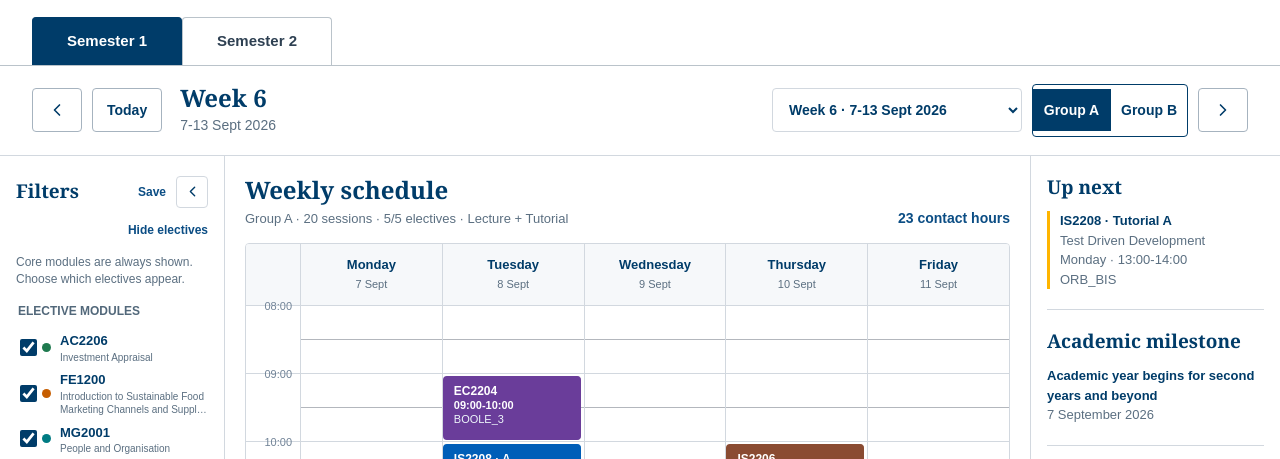
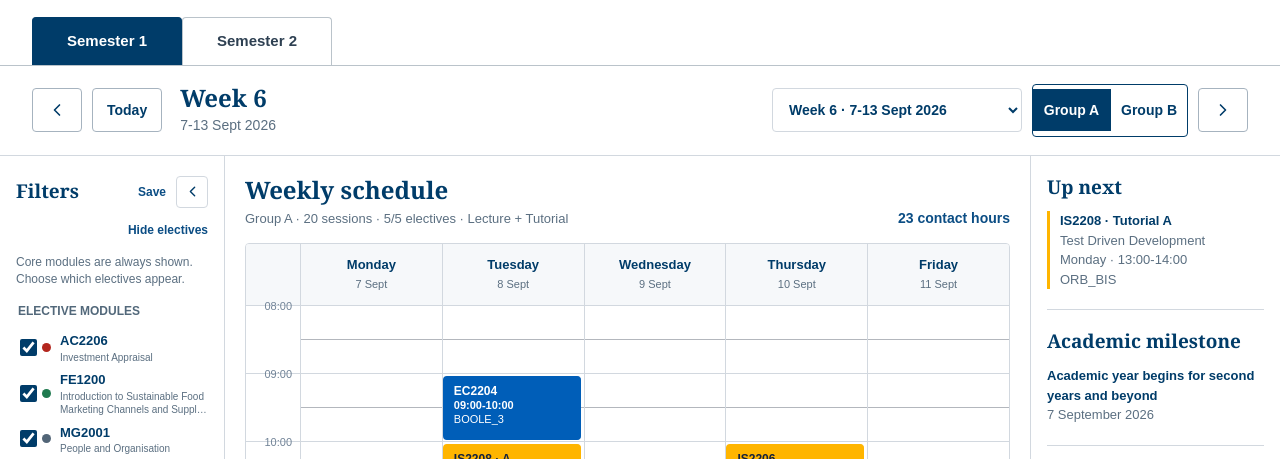
Before and after one commit to meetdanielme/UCC-BIS-Timetable, a plain HTML site: page schedule.html in a window 1280 px wide. Shown: the part 178-637 px from the top of the page. Drawn offline with Linux system fonts and the light colour scheme.

Commit message:
Colour timetable by subject area

```diff
--- a/schedule.html
+++ b/schedule.html
@@ -505,7 +505,7 @@
       border-left: 4px solid var(--module-color);
       border-radius: var(--radius-sm);
       background: var(--module-color);
-      color: #ffffff;
+      color: var(--module-text);
       font-size: 11px;
       line-height: 1.25;
     }
@@ -514,12 +514,13 @@
     .event.cancelled {
       border-color: #8f4d4d;
       background: #342020;
+      color: #ffffff;
       opacity: 0.8;
       text-decoration: line-through;
     }
     .event strong { display: block; overflow: hidden; text-overflow: ellipsis; white-space: nowrap; font-size: 12px; }
-    .event-time { color: #ffffff; font-weight: 600; }
-    .event-room { display: block; overflow: hidden; color: #eef6fb; text-overflow: ellipsis; white-space: nowrap; }
+    .event-time { color: inherit; font-weight: 600; }
+    .event-room { display: block; overflow: hidden; color: inherit; text-overflow: ellipsis; white-space: nowrap; }
     .event-badge {
       position: absolute;
       top: 5px;
@@ -1257,16 +1258,14 @@ function nearestMilestone(date, calendar) {
   );
 }
 
-    const moduleColors = [
-  "#005eb8",
-  "#1f7a4f",
-  "#6a3d9a",
-  "#c65d00",
-  "#007b83",
-  "#b3261e",
-  "#8a4b32",
-  "#526577",
-];
+    const subjectColors = {
+  IS: "#ffb500",
+  AC: "#b3261e",
+  EC: "#005eb8",
+  ST: "#005eb8",
+  MG: "#526577",
+  FE: "#1f7a4f",
+};
 
 const icons = {
   cancelled: "Cancelled",
@@ -1346,8 +1345,11 @@ function escapeHtml(value) {
 }
 
 function moduleColor(module) {
-  const modules = [...new Set(events.map((event) => event.module))].sort();
-  return moduleColors[modules.indexOf(module) % moduleColors.length];
+  return subjectColors[module.slice(0, 2)] ?? "#6a3d9a";
+}
+
+function moduleTextColor(module) {
+  return module.startsWith("IS") ? "#14213d" : "#ffffff";
 }
 
 function currentWeek() {
@@ -1535,7 +1537,7 @@ function eventMarkup(event, overlap) {
   return `
     <article
       class="event ${event.kind.toLowerCase()} ${event.cancelled ? "cancelled" : ""}"
-      style="top:calc(${topPercent}% + 2px);height:calc(${heightPercent}% - 4px);left:${left};width:${width};--module-color:${moduleColor(event.module)}"
+      style="top:calc(${topPercent}% + 2px);height:calc(${heightPercent}% - 4px);left:${left};width:${width};--module-color:${moduleColor(event.module)};--module-text:${moduleTextColor(event.module)}"
       aria-label="${escapeHtml(label)}"
       title="${escapeHtml(label)}"
     >
```
Also changed, not shown: src/schedule-ui.mjs (+14 -13 lines), src/schedule.template.html (+4 -3 lines), tests/schedule-output.test.mjs (+18 -0 lines).
